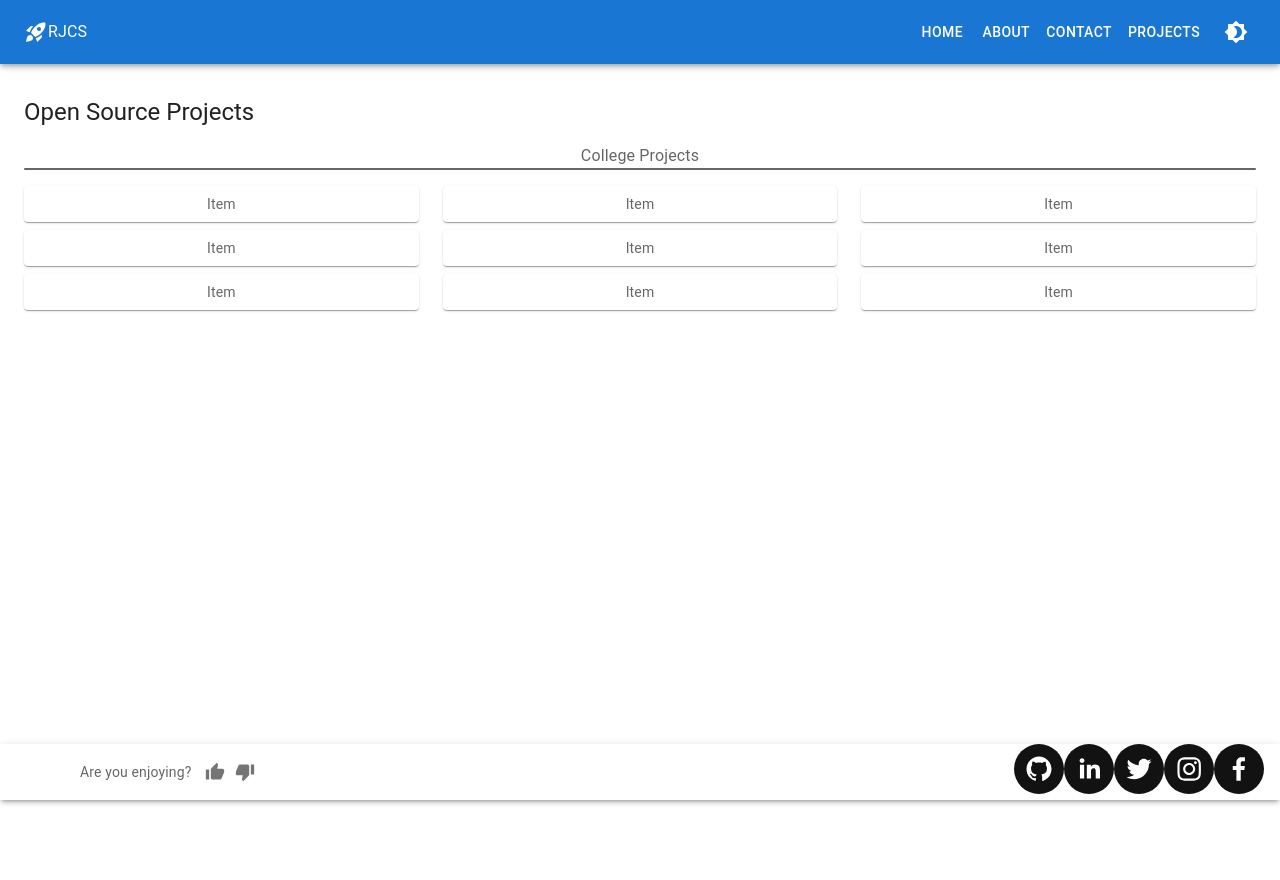
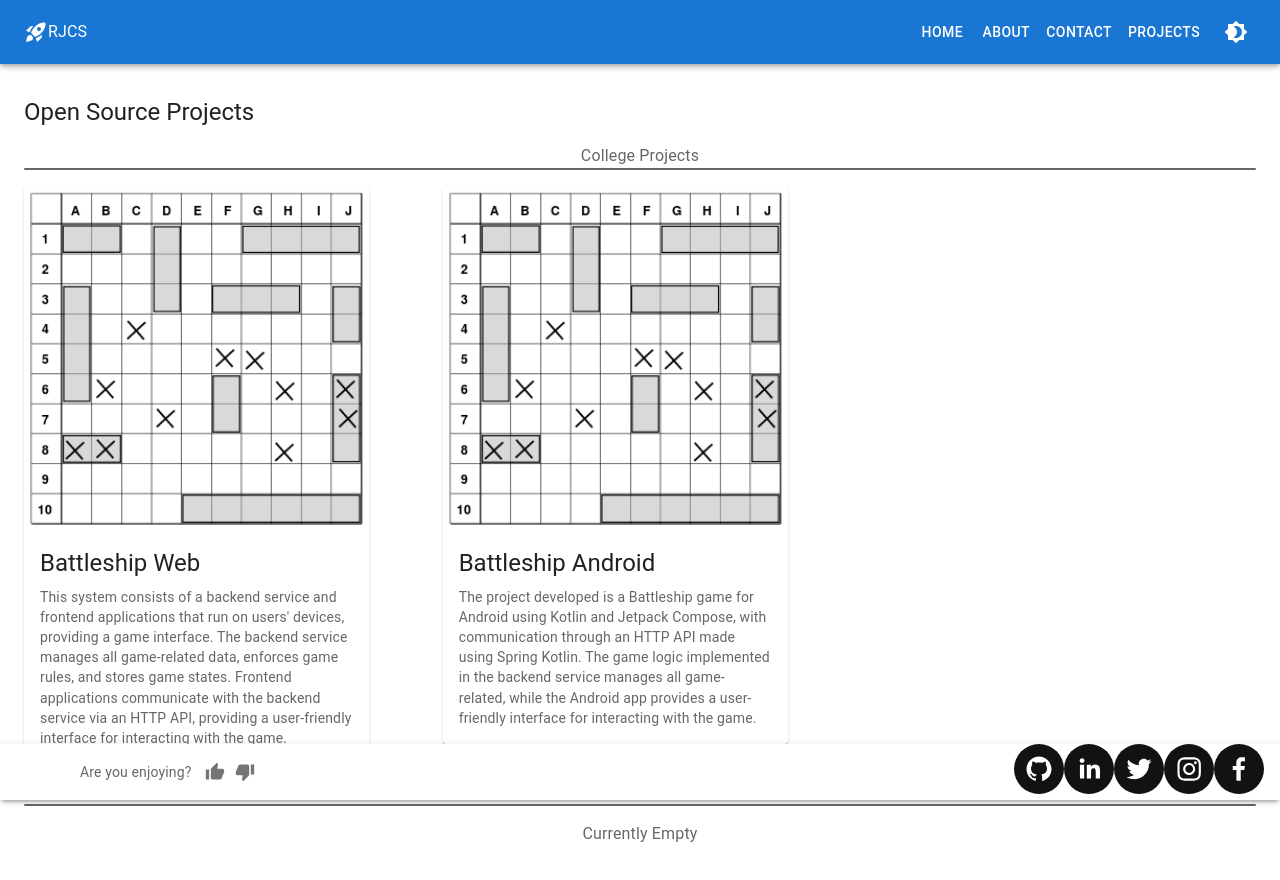
Before and after one commit to RaulJCS5/err-jota-cs, a React (Create React App) app in the folder rjcs-app/: page /projects in a window 1280 px wide. Shown: the top 880 px of the page. Before the commit the page ends 800 px from the top, so only its background shows below. Built offline with nearby package versions, Linux system fonts and the light colour scheme.

Commit message:
Commit: College projects

```diff
--- a/rjcs-app/src/pages/Projects.tsx
+++ b/rjcs-app/src/pages/Projects.tsx
@@ -4,6 +4,41 @@ import Box from '@mui/material/Box';
 import Paper from '@mui/material/Paper';
 import Grid from '@mui/material/Grid';
 import Typography from '@mui/material/Typography';
+import Card from '@mui/material/Card';
+import CardContent from '@mui/material/CardContent';
+import CardMedia from '@mui/material/CardMedia';
+import { CardActionArea } from '@mui/material';
+import battleship from './330px-Battleship_game_board.svg.png'
+
+const titleBTWeb = "Battleship Web"
+const descriptBTWeb = "This system consists of a backend service and frontend applications that run on users' devices, providing a game interface. The backend service manages all game-related data, enforces game rules, and stores game states. Frontend applications communicate with the backend service via an HTTP API, providing a user-friendly interface for interacting with the game."
+
+const titleBTAndroid = "Battleship Android"
+const descriptBTAndroid = "The project developed is a Battleship game for Android using Kotlin and Jetpack Compose, with communication through an HTTP API made using Spring Kotlin. The game logic implemented in the backend service manages all game-related, while the Android app provides a user-friendly interface for interacting with the game."
+
+export function ActionAreaCard({ title, description, imageCard, color, link }: { title: string, description: string, imageCard: string, color?: string, link: string }) {
+  return (
+    <Card sx={{ maxWidth: 345 }}>
+      <CardActionArea onClick={() => { window.location.href = link }}>
+        <Box sx={{ borderRadius: 1, backgroundColor: color }}>
+          <CardMedia
+            component="img"
+            image={imageCard}
+            alt={title.toLowerCase()}
+          />
+        </Box>
+        <CardContent>
+          <Typography gutterBottom variant="h5" component="div">
+            {title}
+          </Typography>
+          <Typography variant="body2" color="text.secondary">
+            {description}
+          </Typography>
+        </CardContent>
+      </CardActionArea>
+    </Card>
+  );
+}
 
 const Item = styled(Paper)(({ theme }) => ({
   backgroundColor: theme.palette.mode === 'dark' ? '#1A2027' : '#fff',
@@ -17,13 +52,13 @@ function FormRow() {
   return (
     <React.Fragment>
       <Grid item xs={4}>
-        <Item>Item</Item>
+        <ActionAreaCard color='white' title={titleBTWeb} description={descriptBTWeb} imageCard={battleship} link='https://github.com/RaulJCS5/Battleship-web'></ActionAreaCard>
       </Grid>
       <Grid item xs={4}>
-        <Item>Item</Item>
+        <ActionAreaCard color='white' title={titleBTAndroid} description={descriptBTAndroid} imageCard={battleship} link='https://github.com/RaulJCS5/Battleship-android'></ActionAreaCard>
       </Grid>
       <Grid item xs={4}>
-        <Item>Item</Item>
+        {/*<Item>Item</Item>*/}
       </Grid>
     </React.Fragment>
   );
@@ -32,26 +67,30 @@ function FormRow() {
 export default function NestedGrid() {
   return (
     <Box sx={{ flexGrow: 1, marginLeft: 3, marginRight: 3, }}>
-      <Typography variant='h5' sx={{marginBottom:2}}>Open Source Projects</Typography>
+      <Typography variant='h5' sx={{ marginBottom: 2 }}>Open Source Projects</Typography>
       <Typography color='text.secondary' sx={{ display: 'flex', justifyContent: 'center' }}>College Projects</Typography>
       <Box
         borderBottom={2}
         borderRadius={1}
         color='text.secondary'
-        sx={{marginBottom:2}}
+        sx={{ marginBottom: 2 }}
       />
       <Box>
-        <Grid container spacing={1}>
-          <Grid container item spacing={3}>
-            <FormRow />
-          </Grid>
-          <Grid container item spacing={3}>
-            <FormRow />
-          </Grid>
+        <Grid container spacing={3}>
           <Grid container item spacing={3}>
             <FormRow />
           </Grid>
         </Grid>
+      </Box>
+      <Typography color='text.secondary' sx={{ marginTop: 2, display: 'flex', justifyContent: 'center' }}>Personal Projects</Typography>
+      <Box
+        borderBottom={2}
+        borderRadius={1}
+        color='text.secondary'
+        sx={{ marginBottom: 2 }}
+      />
+      <Box sx={{ display: 'flex', justifyContent: 'center' }}>
+        <Typography color='text.secondary'>Currently Empty</Typography>
       </Box>
     </Box>
   );
```
Also changed, not shown: rjcs-app/src/pages/330px-Battleship_game_board.svg.png (added).
